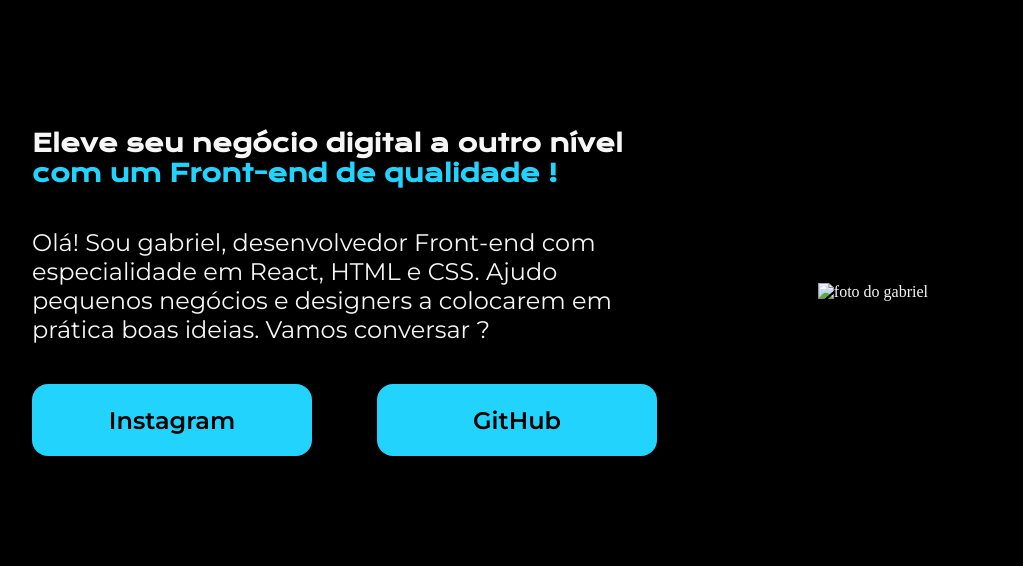
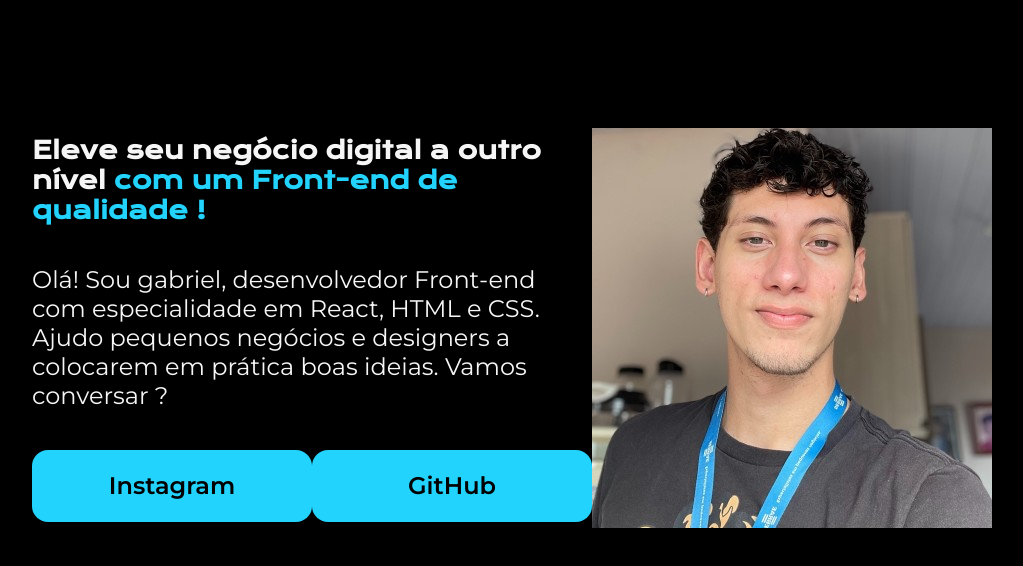
Before and after one commit to gabrrlzb/Projeto-Alura, a plain HTML site: page index.html in a window 1280 px wide. Shown: the whole page, without its empty margins (160-1183 px from the left). Drawn offline with nearby package versions, Linux system fonts and the light colour scheme.

Commit message:
Update index.html
Alteração no nome do arquivo da imagem

```diff
--- a/index.html
+++ b/index.html
@@ -23,7 +23,7 @@
                   <a class="apresentacao__links__link" href="https://github.com/gabrrlzb"> GitHub </a>
                  </div>
              </section>
-        <img src="gabzinha.jpg" alt="foto do gabriel">
+        <img src="gab.jpg" alt="foto do gabriel">
     </main>
     <footer></footer>
 </body>
```
